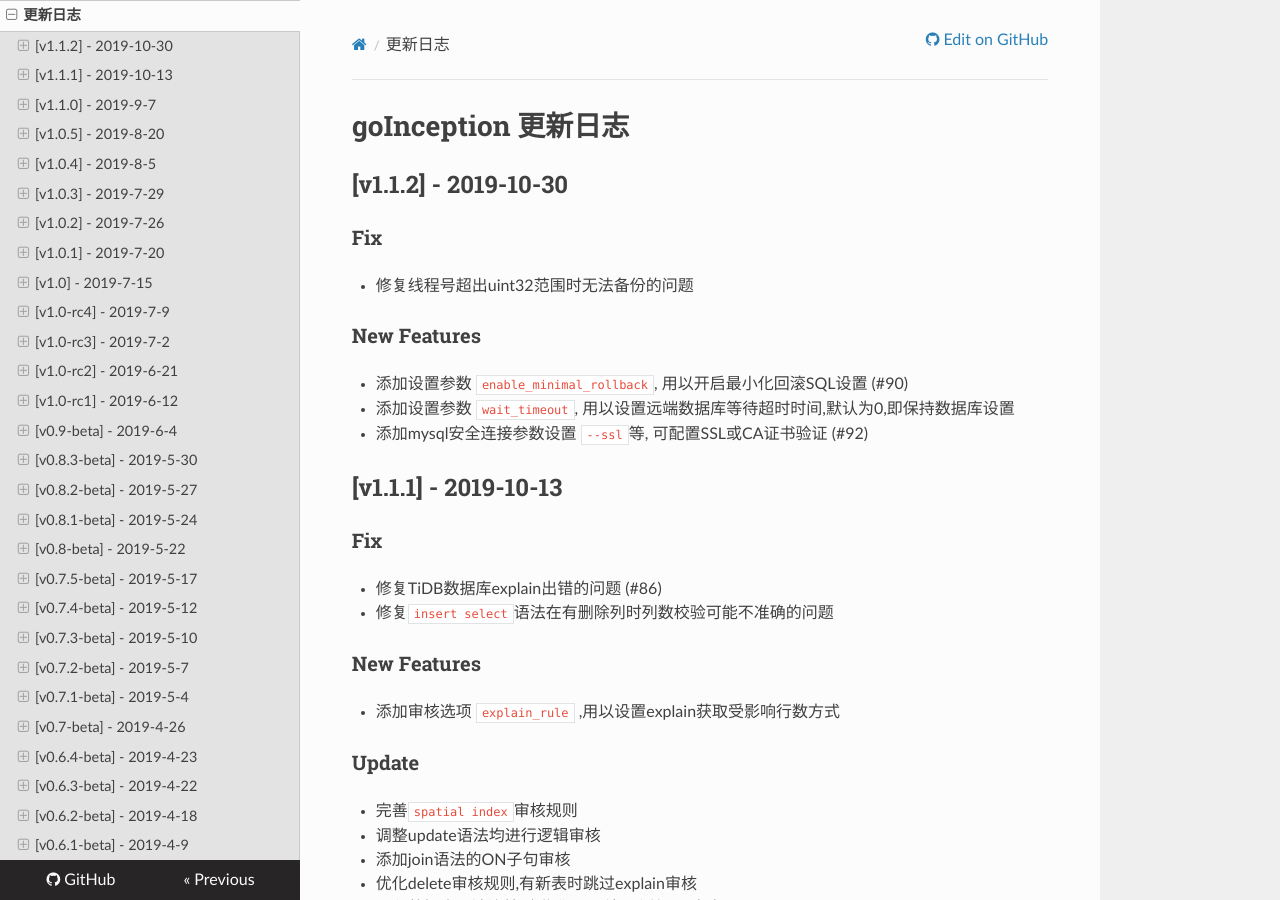
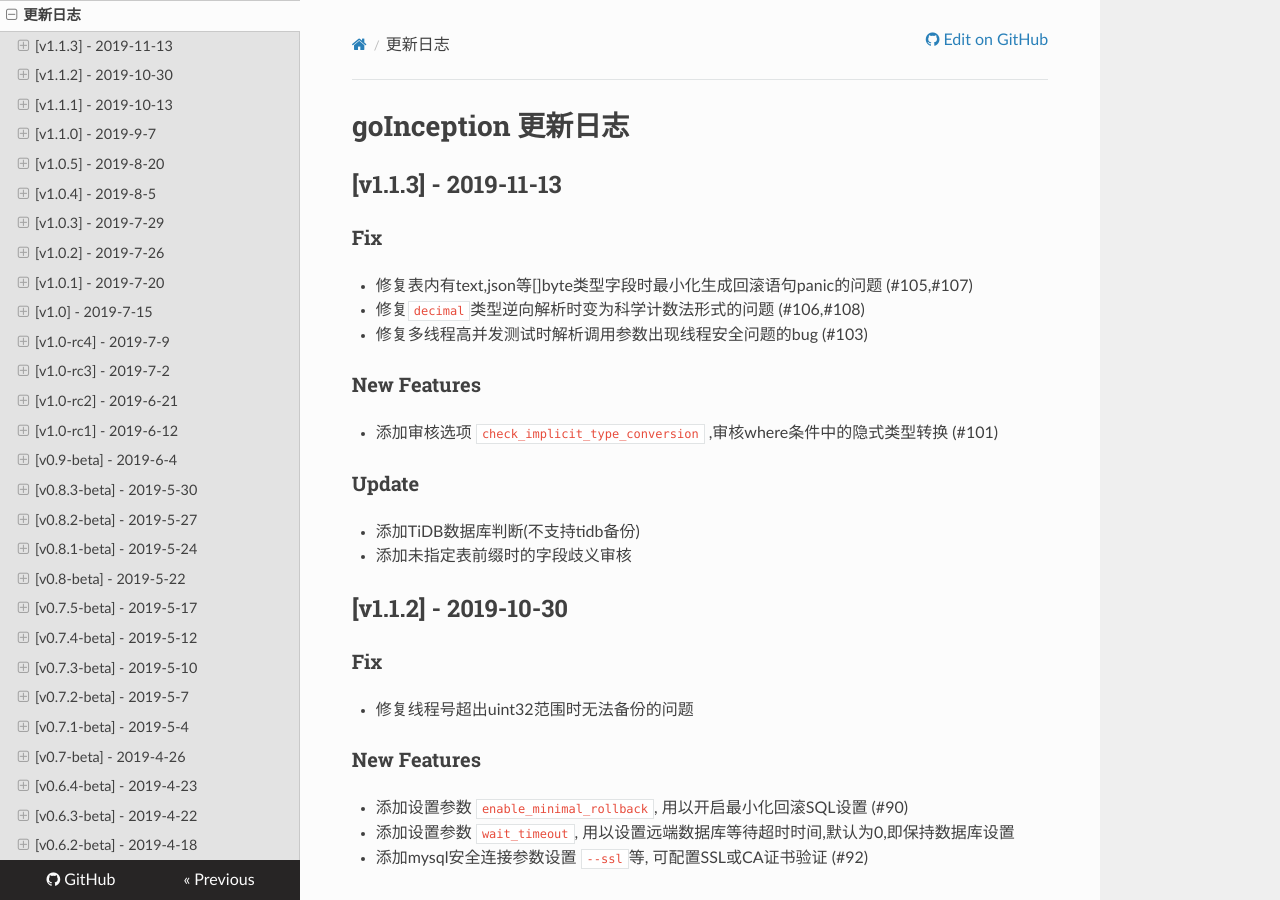
Before and after one commit to hanchuanchuan/goInception, an MkDocs documentation site: the page built from docs/changelog.md, in a window 1280 px wide and 900 px high. Built offline with MkDocs 1.6.1, drawn with Linux system fonts in a browser that asks for light colours; nearby versions of some CDN libraries.

Commit message:
docs: 更新v1.1.3文档

```diff
--- a/docs/changelog.md
+++ b/docs/changelog.md
@@ -1,4 +1,20 @@
 # goInception 更新日志
+
+
+## [v1.1.3] - 2019-11-13
+
+### Fix
+* 修复表内有text,json等[]byte类型字段时最小化生成回滚语句panic的问题 (#105,#107)
+* 修复`decimal`类型逆向解析时变为科学计数法形式的问题 (#106,#108)
+* 修复多线程高并发测试时解析调用参数出现线程安全问题的bug (#103)
+
+### New Features
+* 添加审核选项 `check_implicit_type_conversion` ,审核where条件中的隐式类型转换 (#101)
+
+### Update
+* 添加TiDB数据库判断(不支持tidb备份)
+* 添加未指定表前缀时的字段歧义审核
+
 
 ## [v1.1.2] - 2019-10-30
 
```
